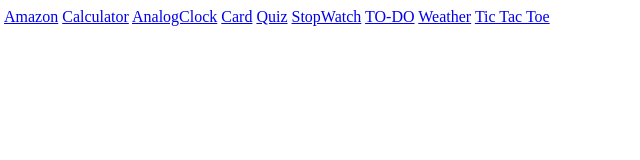
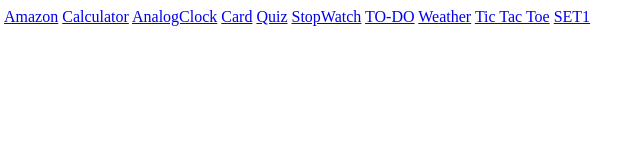
Before and after one commit to HARSH-SANANDIYA/WORK, a plain HTML site: page index.html in a window 1280 px wide. Shown: the full height of the page, 4-644 px from the left. Drawn offline with Linux system fonts and the light colour scheme.

Commit message:
Link SET1 with index.html

```diff
--- a/index.html
+++ b/index.html
@@ -15,5 +15,6 @@
     <a href="./TO-DO/index.html">TO-DO</a>
     <a href="./Weather/index.html">Weather</a>
     <a href="./Tik Tac Toe/index.html">Tic Tac Toe</a>
+    <a href="./SET 1/practice set1.html">SET1</a>
   </body>
 </html>
```
